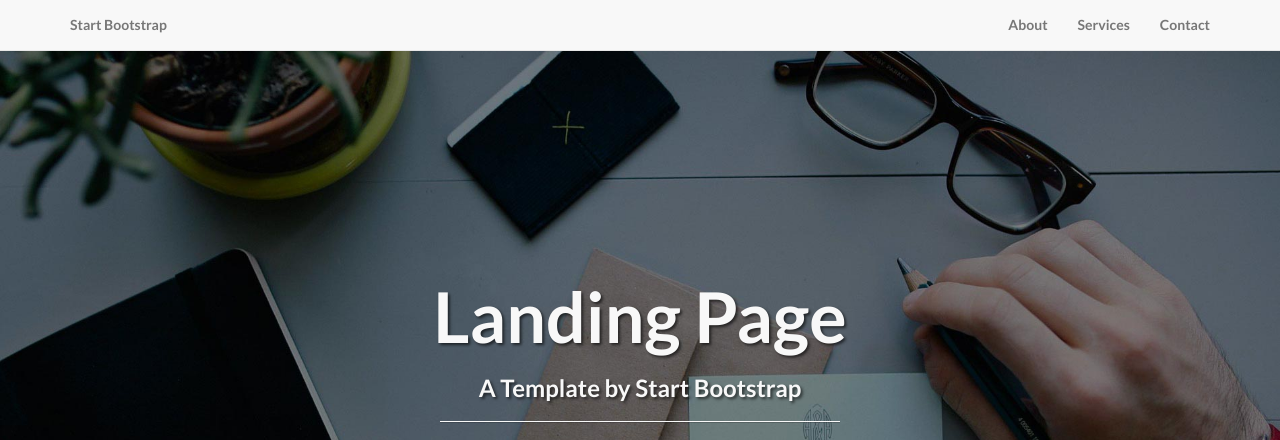
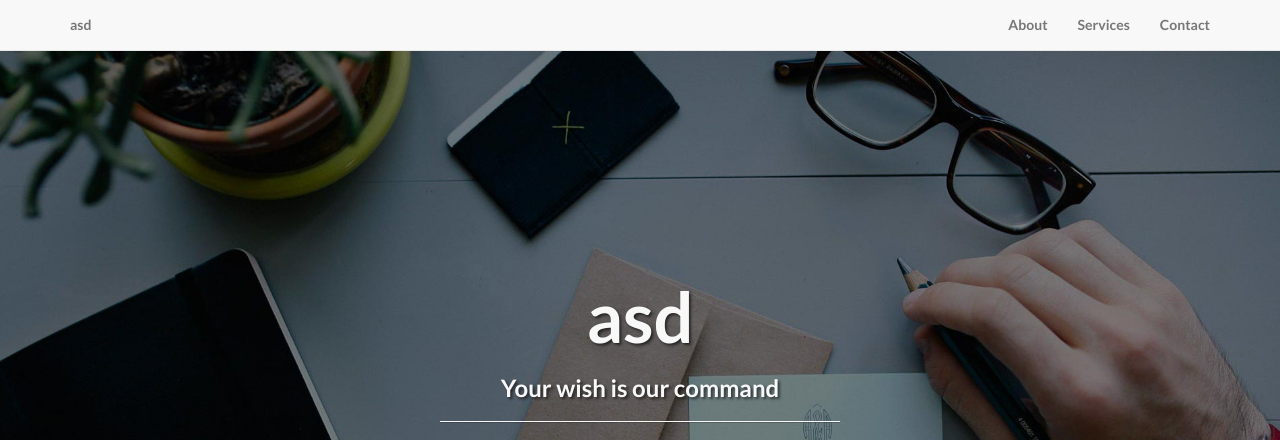
Before and after one commit to cyconne/OnePageWebsite, a plain HTML site: page index.html in a window 1280 px wide. Shown: the top 440 px of the page. Drawn offline with Linux system fonts and the light colour scheme.

Commit message:
Update index.html

```diff
--- a/index.html
+++ b/index.html
@@ -9,7 +9,7 @@
     <meta name="description" content="">
     <meta name="author" content="">
 
-    <title>Landing Page - Start Bootstrap Theme</title>
+    <title>asd</title>
 
     <!-- Bootstrap Core CSS -->
     <link href="css/bootstrap.min.css" rel="stylesheet">
@@ -43,7 +43,7 @@
                     <span class="icon-bar"></span>
                     <span class="icon-bar"></span>
                 </button>
-                <a class="navbar-brand topnav" href="#">Start Bootstrap</a>
+                <a class="navbar-brand topnav" href="#">asd</a>
             </div>
             <!-- Collect the nav links, forms, and other content for toggling -->
             <div class="collapse navbar-collapse" id="bs-example-navbar-collapse-1">
@@ -73,8 +73,8 @@
             <div class="row">
                 <div class="col-lg-12">
                     <div class="intro-message">
-                        <h1>Landing Page</h1>
-                        <h3>A Template by Start Bootstrap</h3>
+                        <h1>asd</h1>
+                        <h3>Your wish is our command</h3>
                         <hr class="intro-divider">
                         <ul class="list-inline intro-social-buttons">
                             <li>
```
